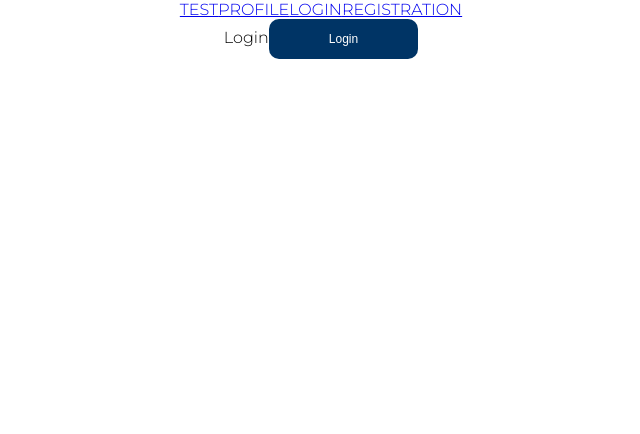
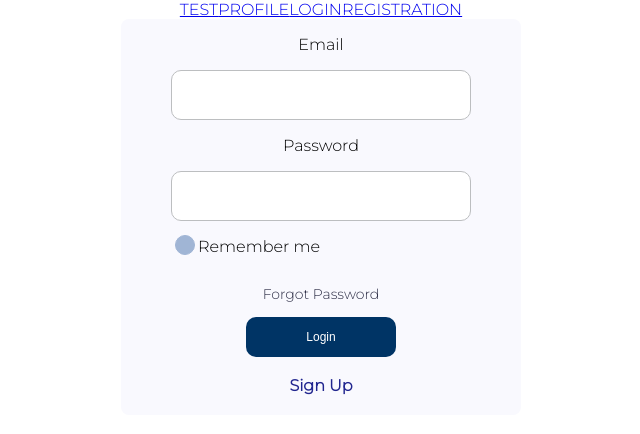
Before and after one commit to SRGREEN90/CardsProject, a React (Create React App) app: page / in a window 1280 px wide. Shown: the top 434 px of the page, without its empty margins (319-959 px from the left). Built offline with nearby package versions, Linux system fonts and the light colour scheme; no server answers.

Commit message:
a request was made to the server. render LoginComponent. Added file for style loginComponent. Added reducer with actionCreator and thunkCreator. Added loginreducer in store.

```diff
--- /dev/null
+++ b/src/API/loginAPI.ts
@@ -0,0 +1,22 @@
+import {instance} from "./api";
+
+export const loginApi = {
+    login(email: string, password: string, rememberMe: boolean = false) {
+        return instance.post<LoginResponseType>('/auth/login', {email, password, rememberMe})
+    },
+}
+
+export type LoginResponseType = {
+    _id: string;
+    email: string;
+    name: string;
+    avatar?: string;
+    publicCardPacksCount: number;
+// количество колод
+    created: Date;
+    updated: Date;
+    isAdmin: boolean;
+    verified: boolean; // подтвердил ли почту
+    rememberMe: boolean;
+    error?: string;
+}
--- a/src/features/auth/Login/Login.tsx
+++ b/src/features/auth/Login/Login.tsx
@@ -1,11 +1,54 @@
-import React from 'react';
+import React, {useState} from 'react';
+import styles from './login.module.css';
 import SuperButton from "../../../main/ui/common/SuperButton/SuperButton";
+import SuperInputText from "../../../main/ui/common/SuperInputText/SuperInputText";
+import SuperCheckbox from "../../../main/ui/common/SuperCheckbox/SuperCheckbox";
+import {useDispatch, useSelector} from "react-redux";
+import {AppRootStateType} from "../../../main/bll/store";
+import {loginTC, StateLoginType} from "../../../main/bll/loginReducer";
+import {Navigate, NavLink} from "react-router-dom"
+import {PATH} from "../../../main/ui/routes/Routes";
 
 export const Login = () => {
+    const [email, setEmail] = useState<string>('');
+    const [password, setPassword] = useState<string>('');
+    const [rememberMe, setRememberMe] = useState<boolean>(false);
+
+    const loginStatus = useSelector<AppRootStateType, StateLoginType>(state => state.login);
+    const dispatch = useDispatch();
+
+    const loginHandler = (event: React.MouseEvent<HTMLButtonElement>) => {
+        event.preventDefault();
+        dispatch(loginTC(email, password, rememberMe));
+    };
+
+    if (loginStatus.statusLoading) {
+        return <Navigate to={PATH.PROFILE}/>
+    }
+
     return (
-        <div>
-            Login
-            <SuperButton>Login</SuperButton>
+        <div className={styles.containerLogin}>
+            <form>
+                <p>Email</p>
+                <SuperInputText
+                    error={loginStatus.error}
+                    value={email}
+                    onChange={e => setEmail(e.currentTarget.value)}/>
+                <p>Password</p>
+                <SuperInputText
+                    error={loginStatus.error}
+                    value={password}
+                    onChange={e => setPassword(e.currentTarget.value)}/>
+                <div className={styles.containerCheckbox}>
+                    <SuperCheckbox checked={rememberMe}
+                                   onChange={() => setRememberMe(!rememberMe)}/>
+                    <p>Remember me</p>
+                </div>
+            </form>
+            {/*{loginStatus.error && <span>{loginStatus.error}</span>}*/}
+            <NavLink to={PATH.PASSWORD_RECOVERY}><p className={styles.forgotText}>Forgot Password</p></NavLink>
+            <SuperButton onClick={loginHandler}>Login</SuperButton>
+            <NavLink to={PATH.REGISTRATION}><p className={styles.signUpText}>Sign Up</p></NavLink>
         </div>
     );
 };
--- /dev/null
+++ b/src/features/auth/Login/login.module.css
@@ -0,0 +1,48 @@
+.containerLogin {
+    display: flex;
+    flex-direction: column;
+    margin: auto;
+    align-items: center;
+    max-width: 400px;
+    background: #F9F9FE;
+    border-radius: 8px;
+}
+
+.containerCheckbox {
+    display: flex;
+    align-items: center;
+    justify-content: flex-start;
+}
+
+.containerLogin a {
+    text-decoration: none;
+}
+
+.forgotText {
+    font-style: normal;
+    font-weight: normal;
+    font-size: 14px;
+    line-height: 17px;
+    text-align: center;
+    color: #2D2E46;
+}
+
+.forgotText:hover {
+    font-weight: bold;
+}
+
+.signUpText {
+    font-style: normal;
+    font-weight: 600;
+    font-size: 16px;
+    line-height: 24px;
+
+    text-align: center;
+
+    color: #21268F;
+    border: 1px solid #F9F9FE;
+}
+
+.signUpText:hover {
+    border-bottom: #21268F solid 1px;
+}
--- /dev/null
+++ b/src/main/bll/loginReducer.ts
@@ -0,0 +1,92 @@
+import {Dispatch} from "redux";
+import {AppThunkType} from "./store";
+import {loginApi} from "../../API/loginAPI";
+
+export type StateLoginType = {
+    statusLoading: boolean
+    loading: boolean
+    error: string
+}
+
+export const initialStateLogin: StateLoginType = {
+    statusLoading: false,
+    loading: false,
+    error: '',
+};
+
+export const loginReducer = (state: StateLoginType = initialStateLogin, action: AuthActionsType): StateLoginType => {
+    switch (action.type) {
+        case "login/SET_ERROR":
+            return {
+                ...state,
+                error: action.payload.error,
+            }
+        case "login/SET_LOADING":
+            return {
+                ...state,
+                loading: action.payload.loading,
+            }
+        case "login/SET_SUCCESS":
+            return {
+                ...state,
+                statusLoading: action.payload.statusLoading,
+            }
+        default: {
+            return state
+        }
+    }
+};
+
+// types
+export type AuthActionsType = setLoadingType | setSuccessType | setErrorType
+type setLoadingType = ReturnType<typeof setLoadingAC>
+type setSuccessType = ReturnType<typeof setSuccessAC>
+type setErrorType = ReturnType<typeof setErrorAC>
+
+// actions
+export const setLoadingAC = (loading: boolean) => {
+    return {
+        type: 'login/SET_LOADING',
+        payload: {
+            loading: loading,
+        },
+    } as const
+};
+
+export const setSuccessAC = (statusLoading: boolean) => {
+    return {
+        type: 'login/SET_SUCCESS',
+        payload: {
+            statusLoading: statusLoading,
+        },
+    } as const
+};
+
+export const setErrorAC = (error: string) => {
+    return {
+        type: 'login/SET_ERROR',
+        payload: {
+            error: error,
+        },
+    } as const
+};
+
+// thunks
+export const loginTC = (email: string, password: string, remember: boolean): AppThunkType => {
+    return (dispatch: Dispatch) => {
+        dispatch(setLoadingAC(true));
+        loginApi.login(email, password, remember)
+            .then((res) => {
+                if (res.status === 200) {
+                    console.log(res) // здесь должен быть экшн для передачи данный  из респонса при переходе на профайл
+                    dispatch(setSuccessAC(true))
+                }
+            })
+            .catch(e => {
+            dispatch(setErrorAC(e.response ? e.response.data.error : e.message))
+        })
+            .finally(() => {
+            dispatch(setLoadingAC(false));
+        })
+    }
+};
--- a/src/main/bll/store.ts
+++ b/src/main/bll/store.ts
@@ -1,9 +1,11 @@
 import {applyMiddleware, combineReducers, createStore} from "redux";
 import thunk, {ThunkAction} from "redux-thunk";
 import {authReducer} from "./authReducer";
+import {AuthActionsType, loginReducer} from "./loginReducer";
 
 const rootReducer = combineReducers({
     auth: authReducer,
+    login: loginReducer,
 })
 
 export const store = createStore(rootReducer, applyMiddleware(thunk));
@@ -11,7 +13,7 @@ export const store = createStore(rootReducer, applyMiddleware(thunk));
 export type AppRootStateType = ReturnType<typeof rootReducer>
 
 // все типы экшенов для App
-export type AppActionsType = any
+export type AppActionsType = AuthActionsType
 
 export type AppThunkType<ReturnType = void> = ThunkAction<ReturnType, AppRootStateType, unknown, AppActionsType>
 
```
